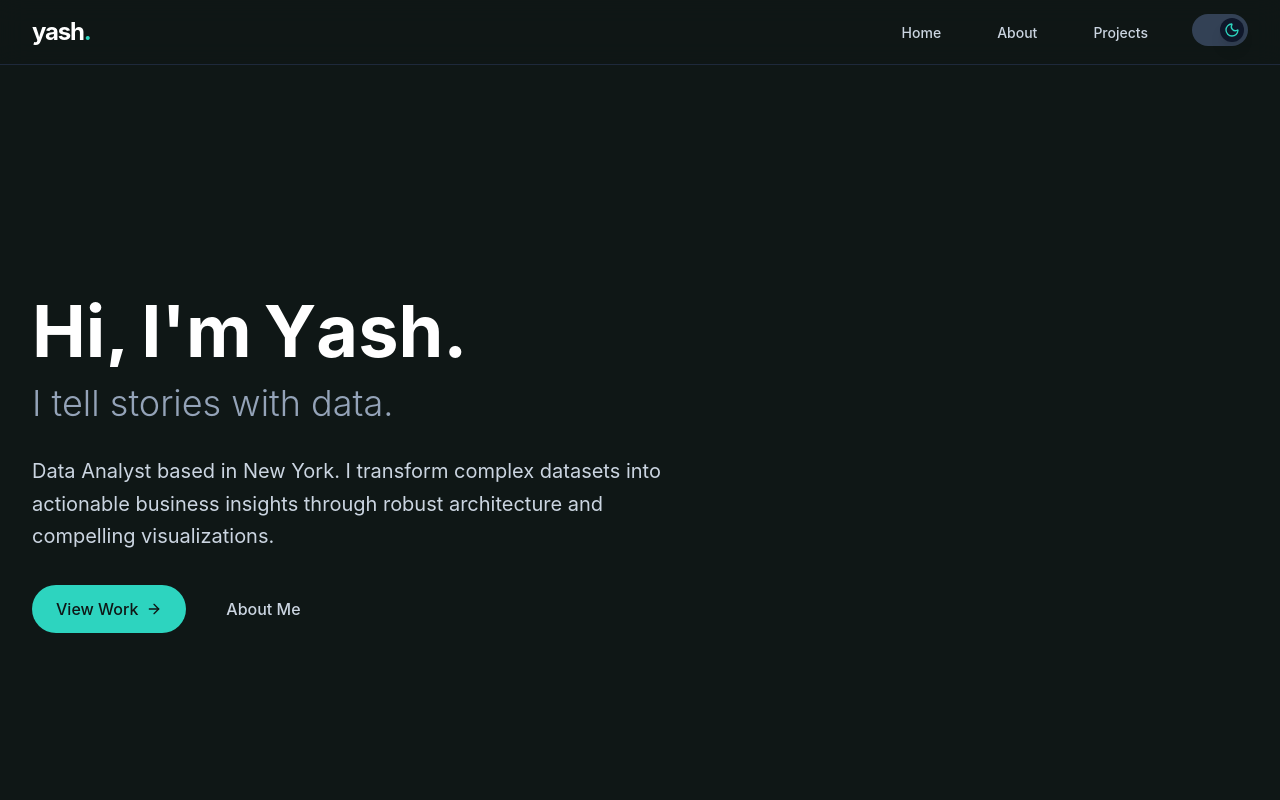
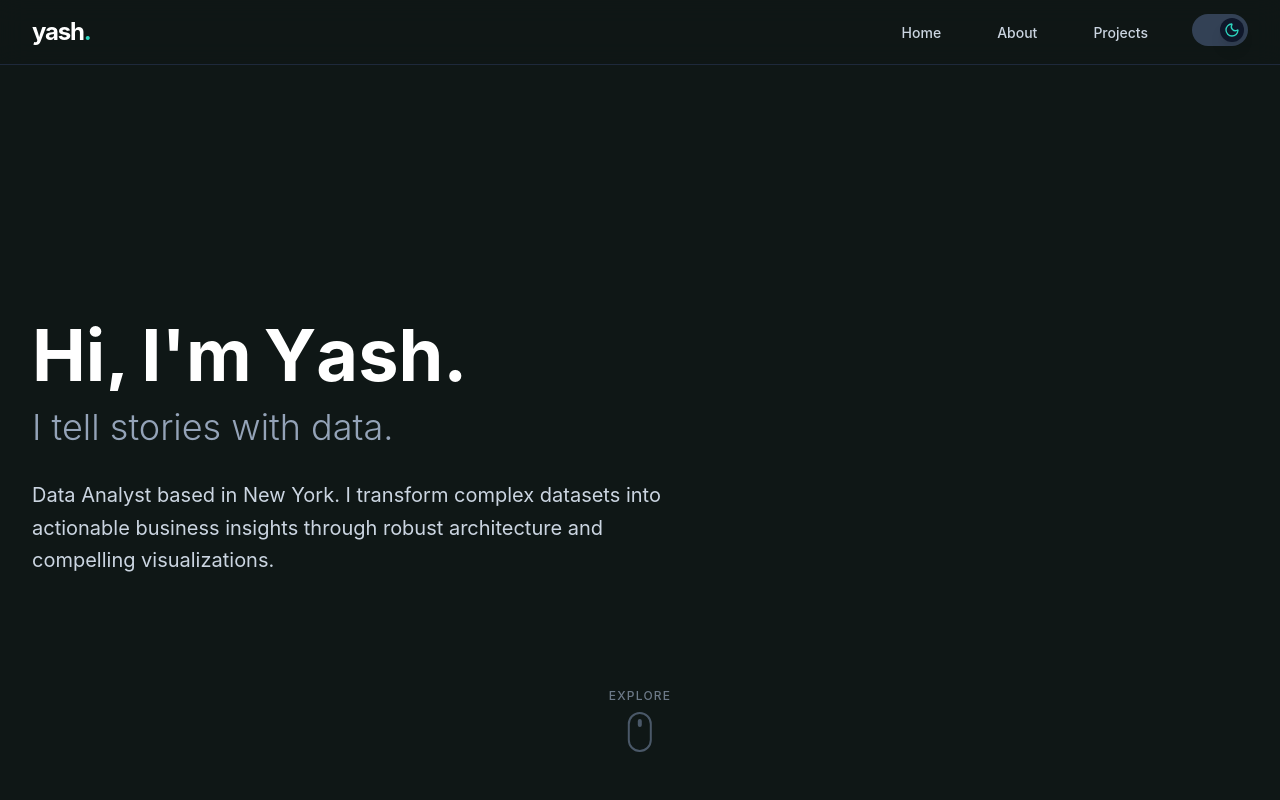
Before and after one commit to yjoshi1/yash, a React (Vite) app: page / in a window 1280 px wide. Shown: the top 800 px of the page. Built offline with nearby package versions, Linux system fonts and the light colour scheme.

Commit message:
Update Home: Replace buttons with scroll indicator

```diff
--- a/src/pages/Home.jsx
+++ b/src/pages/Home.jsx
@@ -62,21 +62,29 @@ const Home = () => {
                     business insights through robust architecture and compelling visualizations.
                 </p>
 
-                <div className="flex gap-4">
-                    <a
-                        href="#projects"
-                        className="group flex items-center gap-2 bg-slate-900 dark:bg-neon-green text-white dark:text-matte-black px-6 py-3 rounded-full font-medium active:scale-95 transition-all"
-                    >
-                        View Work
-                        <ArrowRight className="w-4 h-4 group-hover:translate-x-1 transition-transform" />
+                <motion.div
+                    initial={{ opacity: 0 }}
+                    animate={{ opacity: 1 }}
+                    transition={{ delay: 2.5, duration: 1 }}
+                    className="absolute bottom-12 left-1/2 transform -translate-x-1/2"
+                >
+                    <a href="#about" className="flex flex-col items-center gap-2 group cursor-pointer">
+                        <span className="text-xs font-medium tracking-widest text-slate-500 dark:text-slate-400 uppercase opacity-70 group-hover:text-slate-900 dark:group-hover:text-neon-green transition-colors">
+                            Explore
+                        </span>
+                        <div className="w-6 h-10 border-2 border-slate-400 dark:border-slate-500 rounded-full flex justify-center p-1 opacity-70 group-hover:border-slate-900 dark:group-hover:border-neon-green transition-colors">
+                            <motion.div
+                                animate={{ y: [0, 12, 0] }}
+                                transition={{
+                                    duration: 1.5,
+                                    repeat: Infinity,
+                                    ease: "easeInOut",
+                                }}
+                                className="w-1 h-2 bg-slate-400 dark:bg-slate-500 rounded-full group-hover:bg-slate-900 dark:group-hover:bg-neon-green"
+                            />
+                        </div>
                     </a>
-                    <a
-                        href="#about"
-                        className="flex items-center gap-2 text-slate-600 dark:text-slate-300 px-6 py-3 rounded-full font-medium hover:bg-slate-100 dark:hover:bg-slate-800 transition-colors"
-                    >
-                        About Me
-                    </a>
-                </div>
+                </motion.div>
             </motion.div>
         </div>
     );
```
